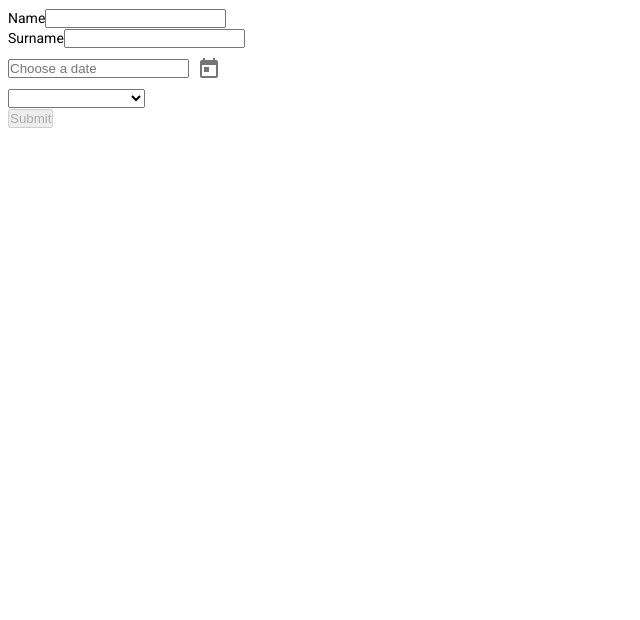
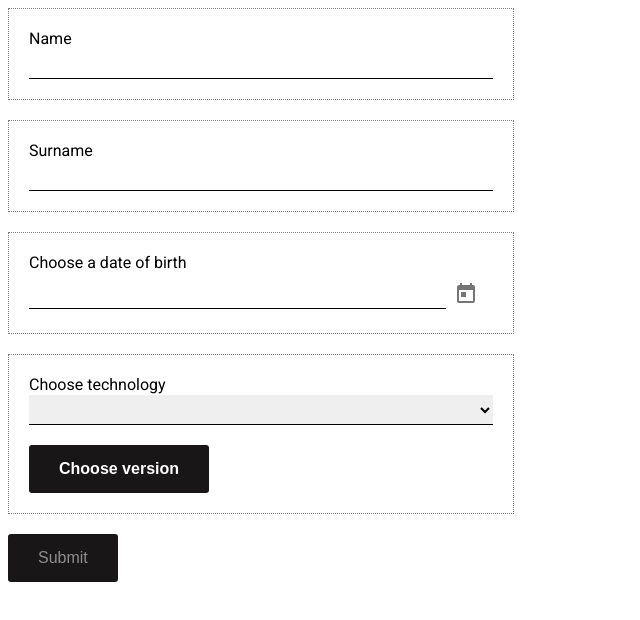
Before and after one commit to vik-art/questionnaire, an Angular app: page / in a window 1280 px wide. Shown: the top 620 px of the page, without its empty margins (0-640 px from the left). Built offline with nearby package versions, Linux system fonts and the light colour scheme.

Commit message:
dynamic components added

```diff
--- a/src/app/components/form/form.component.html
+++ b/src/app/components/form/form.component.html
@@ -9,17 +9,23 @@
             <input type="text" class="form-input" id="surname" formControlName="lastName">
         </div>
         <div class="form-control">
-            <input matInput [matDatepicker]="pickeryear" placeholder="Choose a date" formControlName="dateOfBirth">
+            <label for="date">Choose a date of birth</label>
+            <input id="date" matInput [matDatepicker]="pickeryear" class="form-input date-input"
+                formControlName="dateOfBirth">
             <mat-datepicker-toggle [for]="pickeryear">
             </mat-datepicker-toggle>
             <mat-datepicker #pickeryear startView="year"></mat-datepicker>
         </div>
-        <div class="form-control">
-            <select formControlName="framework">
-                <option value="null">Choose technology</option>
-                <option *ngFor="let technology of technologies" [ngValue]="technology.name">{{technology.name}}</option>
+        <div class="form-control" formGroupName="technology">
+            <label>Choose technology</label>
+            <select formControlName="framework" class="form-input">
+                <option *ngFor="let technology of technologies" [ngValue]="technology">{{technology}}</option>
+            </select>
+            <button class="form-btn version-btn" (click)="setVersion()">Choose version</button>
+            <select *ngIf="versions.length" formControlName="frameworkVersion" class="form-input">
+                <option *ngFor="let version of versions" [ngValue]="version">{{version}}</option>
             </select>
         </div>
-        <button type="submit" [disabled]="form.invalid">Submit</button>
+        <button class="form-btn" type="submit" [disabled]="form.invalid">Submit</button>
     </form>
 </div>
--- a/src/app/components/form/form.component.scss
+++ b/src/app/components/form/form.component.scss
@@ -0,0 +1,59 @@
+.container {
+    width: 100%;
+    margin: 0 auto;
+}
+
+.form {
+    width: 40%;
+    &-control {
+        width: 100%;
+        border: 1px dotted #7a7a7a;
+        margin-bottom: 20px;
+        padding: 20px;
+        label {
+            font-size: 16px;
+        }
+    }
+    &-input {
+        width: 100%;
+        height: 30px;
+        outline: none;
+        border: none;
+        border-bottom: 1px solid #000;
+    }
+    &-select {
+        display: block;
+        font-size: 16px;
+        font-weight: 700;
+        width: 100%;
+        max-width: 100%;
+    }
+    &-btn {
+        display: inline-block;
+        padding: 15px 30px;
+        background-color: rgb(24, 22, 22);
+        color: #fff;
+        font-size: 16px;
+        font-weight: bold;
+        border: none;
+        border-radius: 3px;
+        transition: all 2s cubic-bezier(0.165, 0.84, 0.44, 1);
+        cursor: pointer;
+        &:hover, &:focus {
+            background-color: #fff;
+            color: rgb(24, 22, 22);
+            border: 1px solid rgb(24, 22, 22);
+            transition: all 2s cubic-bezier(0.165, 0.84, 0.44, 1);
+        }
+        &:disabled {
+            font-weight: 400;
+            color: rgb(145, 142, 142);
+        }
+    }
+    .version-btn {
+        margin-top: 20px;
+    }
+}
+.date-input {
+    width: 90%;
+}
--- a/src/app/components/form/form.component.ts
+++ b/src/app/components/form/form.component.ts
@@ -10,12 +10,9 @@ import { FormControl, FormGroup, Validators } from '@angular/forms';
 export class FormComponent implements OnInit {
 
   form!: FormGroup;
+  versions: Array<string> = [];
 
-  technologies = [
-    { name: "Angular" },
-    { name: "React" },
-    { name: "Vue" }
-  ]
+  technologies = ["Angular", "React", "Vue"];
 
   constructor() { }
 
@@ -28,7 +25,10 @@ export class FormComponent implements OnInit {
       firstName: new FormControl("", [Validators.required]),
       lastName: new FormControl("", [Validators.required]),
       dateOfBirth: new FormControl("", [Validators.required]),
-      framework: new FormControl("", [Validators.required])
+      technology: new FormGroup({
+        framework: new FormControl("", Validators.required),
+        frameworkVersion: new FormControl("", Validators.required)
+      })
     })
     this.form.valueChanges.subscribe(() => {})
   }
@@ -37,4 +37,14 @@ export class FormComponent implements OnInit {
     console.log(this.form.value)
   }
 
+  setVersion() {
+    const frameworkVersion: {[key: string]: Array<string>} = {
+      'Angular': ['1.1.1', '1.2.1', '1.3.3'],
+      'React': ['2.1.2', '3.2.4', '4.3.1'],
+      'Vue': ['3.3.1', '5.2.1', '5.1.3']
+    }
+    const framework = this.form.get("technology")?.get("framework")?.value;
+    this.versions = frameworkVersion[framework];
+  }
+
 }
```
